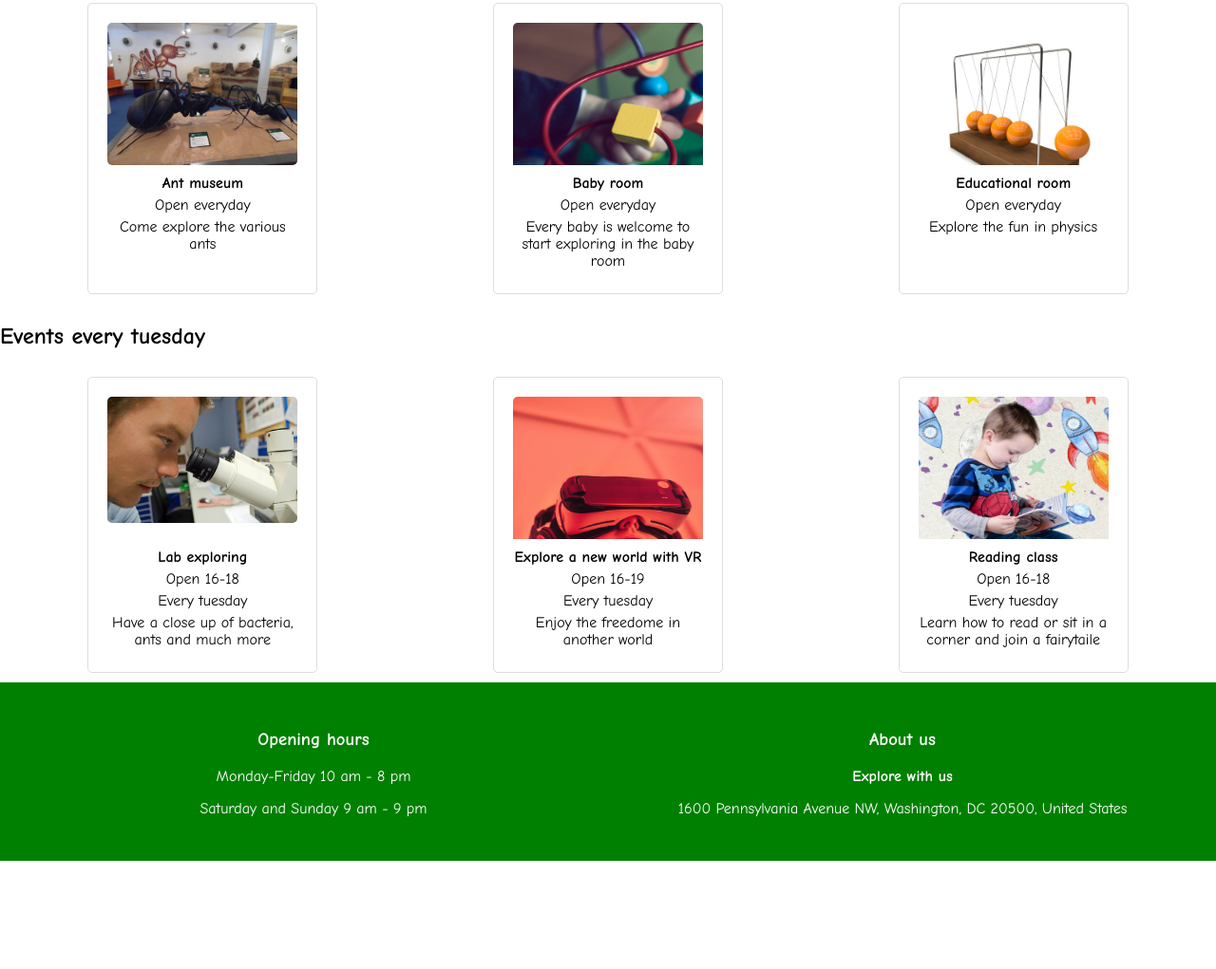
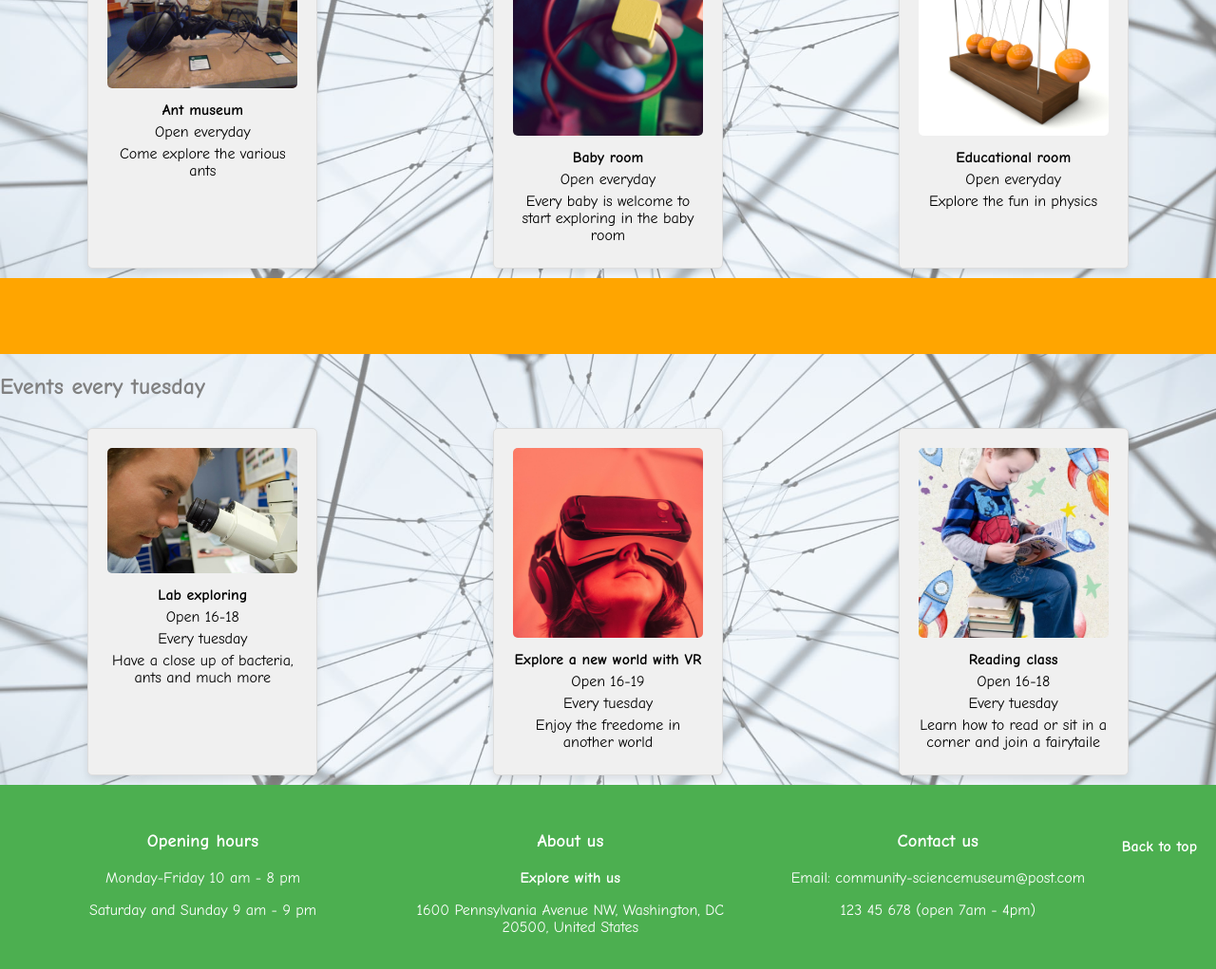
Before and after one commit to JulieKristoffersen/Community-Science-Museum, a plain HTML site: page events.html in a window 1280 px wide. Shown: the part 469-1490 px from the top of the page at 95% size. Before the commit the page ends 1376 px from the top, so only its background shows below. Drawn offline with Linux system fonts and the light colour scheme.

Commit message:
layout fix

```diff
--- a/about-us.css
+++ b/about-us.css
@@ -13,3 +13,42 @@
     border: 0;
     margin: 0;
 }
+
+#main-container {
+    position: relative;
+}
+
+.events-section {
+    position: relative;
+    background-image: url('images/top.image.jpg');
+    background-size: cover;
+    background-position: center;
+    background-repeat: no-repeat;
+    height: 50%;
+    overflow: hidden;
+}
+
+.events-section::before {
+    content: '';
+    position: absolute;
+    top: 0;
+    left: 0;
+    width: 100%;
+    height: 100%;
+    background-color: rgba(255, 255, 255, 0.5);
+}
+
+.image-list {
+    position: relative;
+    z-index: 1;
+}
+
+.content {
+    padding: 20px;
+}
+
+.colored-line {
+    width: 100%;
+    height: 80px;
+    background-color: #ffa500;
+}
--- a/events.html
+++ b/events.html
@@ -8,16 +8,9 @@
     <meta name="description" content="Explore the fun in science">
     <title>EVENTS - The Community Science Museum</title>
     <link rel="stylesheet" href="index.css">
+    <link rel="stylesheet" href="about-us.css">
     <style>
-        .image-container {
-            height: 150px;
-            overflow: hidden;
-        }
 
-        .product-img {
-            width: 100%;
-            height: auto;
-        }
     </style>
 </head>
 <body>
@@ -39,12 +32,7 @@
             </ul>
         </nav>
 
-        <section id="home">
-            <h2>Welcome to us everyday!</h2>
-            <p>Discover our exciting and educational events for children of all ages!</p>
-        </section>
-
-        <section id="events" class="events-section">
+        <section id="events" class="events-section" style="background-image: url('images/top.image.jpg');">
             <h2>Events happening everyday</h2>
             <div class="image-list">
                 <div class="product">
@@ -75,8 +63,9 @@
                 </div>
             </div>
         </section>
-
-        <section id="events2" class="events-section">
+        <div class="colored-line"></div>
+        <div class="content-container"></div>
+        <section id="events" class="events-section" style="background-image: url('images/top.image.jpg');">
             <h2>Events every tuesday</h2>
             <div class="image-list">
                 <div class="product">
@@ -123,5 +112,15 @@
                 <p><strong>Explore with us</strong></p>
                 <p>1600 Pennsylvania Avenue NW, Washington, DC 20500, United States</p>
             </div>
+            <div class="footer-section">
+                <h3>Contact us</h3>
+                <p>Email: community-sciencemuseum@post.com</p>
+                <p>123 45 678 (open 7am - 4pm)</p>
+            </div>
+            <div class="back-to-top">
+                <p><a href="#top">Back to top</a></p>
             </div>
         </div>
+    </div>
+    </body>
+    </html>
--- a/index.css
+++ b/index.css
@@ -2,7 +2,7 @@ body {
     font-family: 'Comic Sans MS', cursive, sans-serif;
     margin: 0;
     padding: 0;
-   overflow-x: hidden;
+    overflow-x: hidden;
 }
 
 .header-container {
@@ -24,10 +24,14 @@ body {
     color: #ff6600;
     font-size: 2.5em;
     margin: 0;
-    margin-top: 10px;
+    margin-top: 5px;
     position: relative;
     z-index: 2;
     text-align: center;
+}
+
+.flexnews {
+    margin-top: 20px;
 }
 
 nav {
@@ -45,6 +49,20 @@ nav {
 
 .mobile-nav {
     display: none;
+}
+
+.background-image {
+    margin-top: 20px;
+    width: 100%;
+    max-height: 400px;
+    object-fit: cover;
+    position: relative;
+    z-index: 0;
+}
+
+.content-container {
+    position: relative;
+    z-index: 1;
 }
 
 #menu-toggle {
@@ -146,12 +164,19 @@ nav {
 .product {
     width: 30%;
     max-width: 200px;
-    margin: 10px;
+    margin: 10px 0;
     padding: 20px;
     border: 1px solid #ddd;
     border-radius: 5px;
     background-color: #fff;
     text-align: center;
+    background-color: #f0f0f0;
+    box-shadow: 0 4px 8px rgba(0, 0, 0, 0.1);
+    transition: transform 0.2s ease-in-out;
+}
+
+.product:hover {
+    transform: scale(1.05);
 }
 
 .product .image-container {
@@ -161,8 +186,8 @@ nav {
 .product-img {
     width: 100%;
     border-radius: 5px;
-    background-color: #fff;
-    max-height: 250px;
+    max-height: 200px;
+    object-fit: cover;
 }
 
 .product p {
@@ -193,7 +218,7 @@ nav {
 }
 
 .footer {
-    background-color: green;
+    background-color: #4caf50;
     color: #fff;
     text-align: center;
     padding: 20px;
@@ -211,8 +236,15 @@ nav {
     color: white;
 }
 
+.back-to-top {
+    text-align: center;
+    margin-top: 20px;
+}
+
 .back-to-top a {
     color: #fff;
+    text-decoration: none;
+    font-weight: bold;
 }
 
 .ticket-section {
```
Also changed, not shown: index.html (+1 -0 lines), images/top.image.jpg (added). Lines whose indentation alone changed are shown as unchanged.
